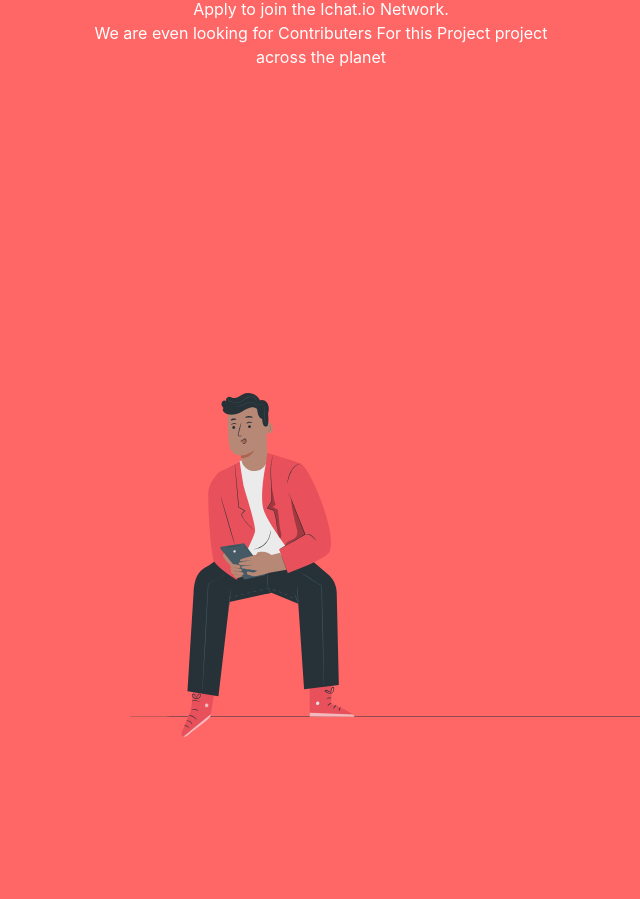
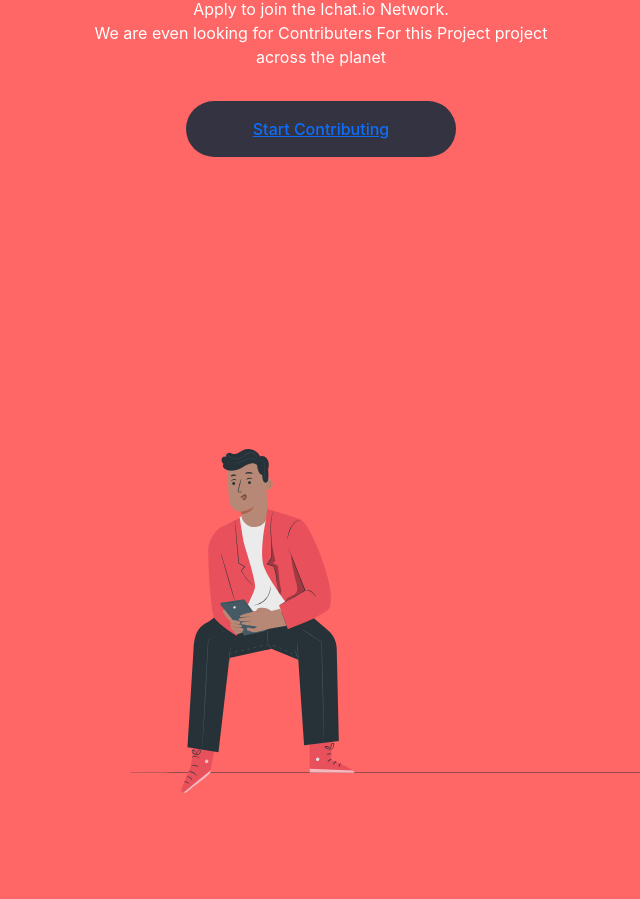
Before and after one commit to Qubisted/ichat.io, a React (Create React App) app in the folder client/: page /login in a window 1280 px wide. Shown: the part 311-1210 px from the top of the page, without its empty margins (319-959 px from the left). Built offline with nearby package versions, Linux system fonts and the light colour scheme.

Commit message:
readme.md create

```diff
--- a/client/src/Pages/Login.js
+++ b/client/src/Pages/Login.js
@@ -17,6 +17,9 @@ function login() {
        We are even looking for Contributers For this Project project across the planet<br />
       </p>
 
+      <a className="button-2 sign-in-styles">Start Contributing</a>
+
+
 
 
       <img
@@ -27,7 +30,6 @@ function login() {
         alt="React Bootstrap logo"
       />
 
-      <a className="button-2 sign-in-styles">Login</a>
 
 
 
```
Also changed, not shown: 1 other file (tests, documents, lock files or other folders).
